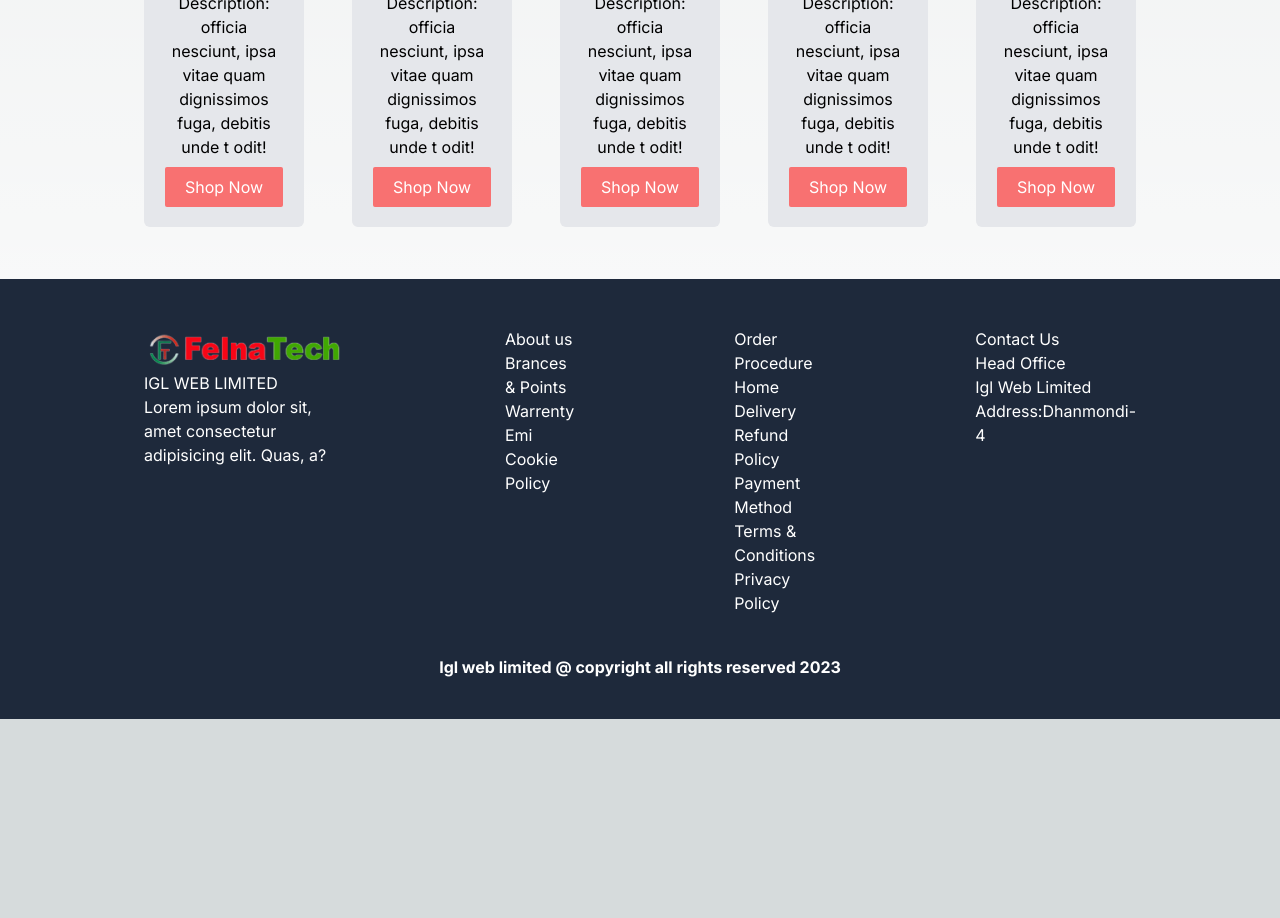
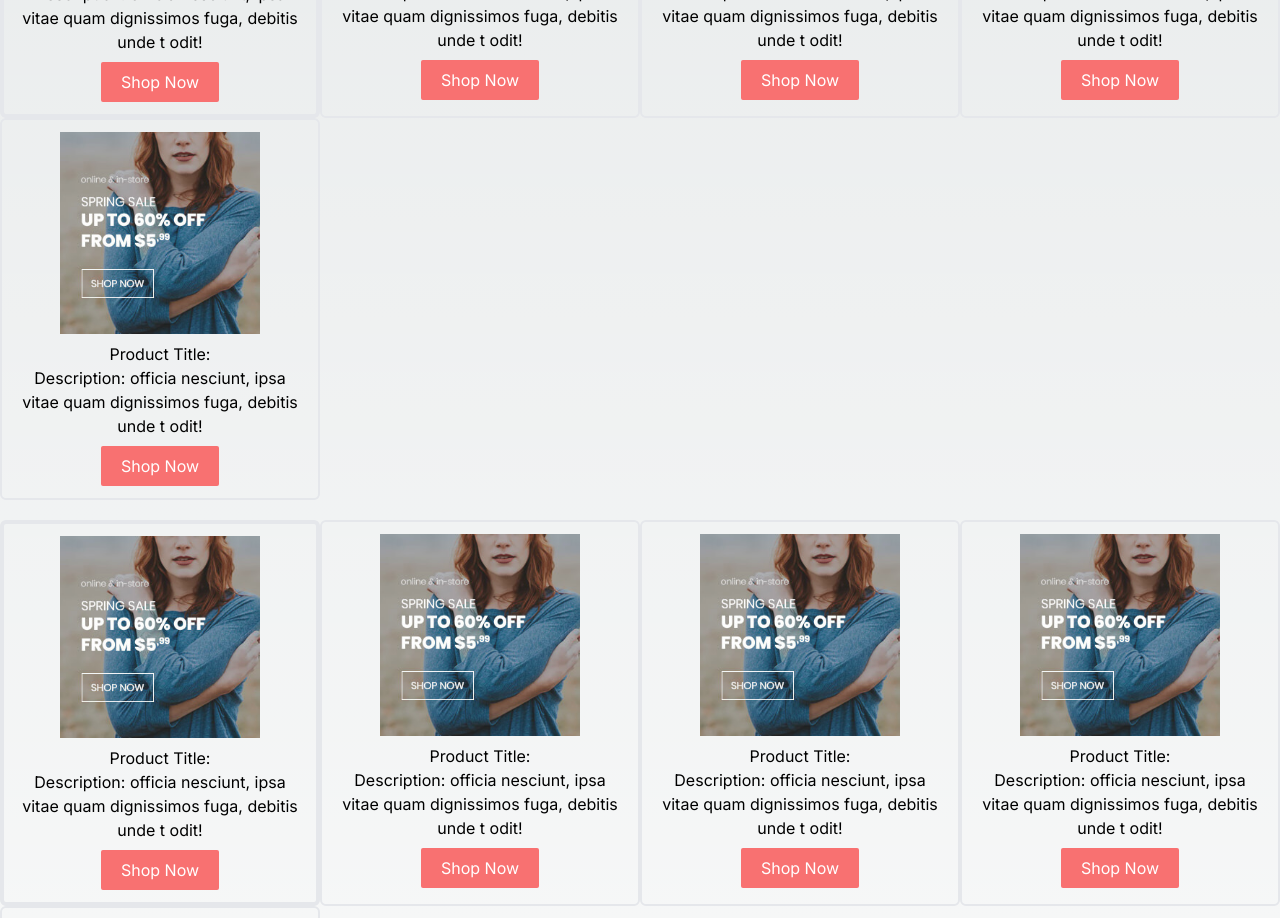
Before and after one commit to Samsuj-joha/Felna_Tech, a Next.js app in the folder felna-app/: page / in a window 1280 px wide. Shown: the part 1860-2778 px from the top of the page. Before the commit the page ends 2579 px from the top, so only its background shows below. Built offline with nearby package versions, Linux system fonts and the light colour scheme.

Commit message:
all responsive design done

```diff
--- a/felna-app/app/components/Card/page.jsx
+++ b/felna-app/app/components/Card/page.jsx
@@ -6,13 +6,13 @@ import banner from './../../../images/banner.jpg';
 const Card = () => {
   return (
     <>
-    <div className="main px-36 py-5 flex gap-12">
-       <div className="card w-80 bg-gray-200 flex justify-center items-center flex-col p-5 rounded-md">
+    <div className="my-5 sm:grid sm:grid-cols-2 lg:grid-cols-3 xl:grid-cols-4 xl:mx-auto 2xl:mx-auto 2xl:container 2xl:grid-cols-5 2xl:m-5 ">
+       <div className="w-80 border-4 rounded-md mx-auto p-3">
             <div className="card-image">
-                <Image
+                <Image className="mx-auto pb-2"
                     src = {banner}
                     height={20}
-                    width={250}
+                    width={200}
                 />
             </div>
             <div className="card-body ">
@@ -23,7 +23,71 @@ const Card = () => {
                 </div>
             </div>
        </div>
-       <div className="card w-80 bg-gray-200 flex justify-center items-center flex-col p-5 rounded-md">
+       <div className="w-80 border-2 rounded-md mx-auto p-3">
+            <div className="card-image">
+                <Image className="mx-auto pb-2"
+                    src = {banner}
+                    height={20}
+                    width={200}
+                />
+            </div>
+            <div className="card-body ">
+                <div className="content text-center ">
+                    <h1>Product Title:</h1>
+                    <p>Description: officia nesciunt, ipsa vitae quam dignissimos fuga, debitis unde t odit!</p>
+                    <Link href="/components/Shop"> <button className="px-5 py-2 bg-red-400 border-none text-white rounded-sm mt-2">Shop Now</button></Link>
+                </div>
+            </div>
+       </div>
+       <div className="w-80 border-2 rounded-md mx-auto p-3">
+            <div className="card-image">
+                <Image className="mx-auto pb-2"
+                    src = {banner}
+                    height={20}
+                    width={200}
+                />
+            </div>
+            <div className="card-body ">
+                <div className="content text-center ">
+                    <h1>Product Title:</h1>
+                    <p>Description: officia nesciunt, ipsa vitae quam dignissimos fuga, debitis unde t odit!</p>
+                    <Link href="/components/Shop"> <button className="px-5 py-2 bg-red-400 border-none text-white rounded-sm mt-2">Shop Now</button></Link>
+                </div>
+            </div>
+       </div>
+       <div className="w-80 border-2 rounded-md mx-auto p-3">
+            <div className="card-image">
+                <Image className="mx-auto pb-2"
+                    src = {banner}
+                    height={20}
+                    width={200}
+                />
+            </div>
+            <div className="card-body ">
+                <div className="content text-center ">
+                    <h1>Product Title:</h1>
+                    <p>Description: officia nesciunt, ipsa vitae quam dignissimos fuga, debitis unde t odit!</p>
+                    <Link href="/components/Shop"> <button className="px-5 py-2 bg-red-400 border-none text-white rounded-sm mt-2">Shop Now</button></Link>
+                </div>
+            </div>
+       </div>
+       <div className="w-80 border-2 rounded-md mx-auto p-3">
+            <div className="card-image">
+                <Image className="mx-auto pb-2"
+                    src = {banner}
+                    height={20}
+                    width={200}
+                />
+            </div>
+            <div className="card-body ">
+                <div className="content text-center ">
+                    <h1>Product Title:</h1>
+                    <p>Description: officia nesciunt, ipsa vitae quam dignissimos fuga, debitis unde t odit!</p>
+                    <Link href="/components/Shop"> <button className="px-5 py-2 bg-red-400 border-none text-white rounded-sm mt-2">Shop Now</button></Link>
+                </div>
+            </div>
+       </div>
+       {/* <div className="card w-80 bg-gray-200 flex justify-center items-center flex-col p-5 rounded-md">
             <div className="card-image">
                 <Image
                     src = {banner}
@@ -90,7 +154,7 @@ const Card = () => {
                     <Link href="/components/Shop"> <button className="px-5 py-2 bg-red-400 border-none text-white rounded-sm mt-2">Shop Now</button></Link>
                 </div>
             </div>
-       </div>
+       </div>        */}
     </div>
     </>
   )
--- a/felna-app/app/components/Footer/page.jsx
+++ b/felna-app/app/components/Footer/page.jsx
@@ -5,8 +5,8 @@ import igl from './../../../Images/felna-logo.png'
 const Footer = () => {
   return (
     <>
-    <footer className='px-36 pt-12 mt-8 bg-slate-800 text-white'>
-        <div className="footer-part flex gap-x-40">
+    <footer className=' bg-slate-800 text-white '>
+        <div className="grid grid-cols-2 px-16 py-5 gap-5 lg:grid-cols-3 2xl:grid-rows-1 2xl:grid-cols-4 2xl:container 2xl:mx-24">
             <div>
                 <Link href='/'>
                     <Image
--- a/felna-app/app/components/Hero/page.jsx
+++ b/felna-app/app/components/Hero/page.jsx
@@ -16,7 +16,7 @@ import 'swiper/css/scrollbar';
 const Hero= () => {
   return (
    <>
-    <div className=" grid lg:grid-cols-2 lg:container lg:mx-auto lg:pt-20">
+    <div className=" lg:grid lg:grid-cols-2 lg:container lg:mx-auto lg:pt-20">
       <div className=' '>
         <Swiper className=' lg:h-3/4'
           // install Swiper modules
```
